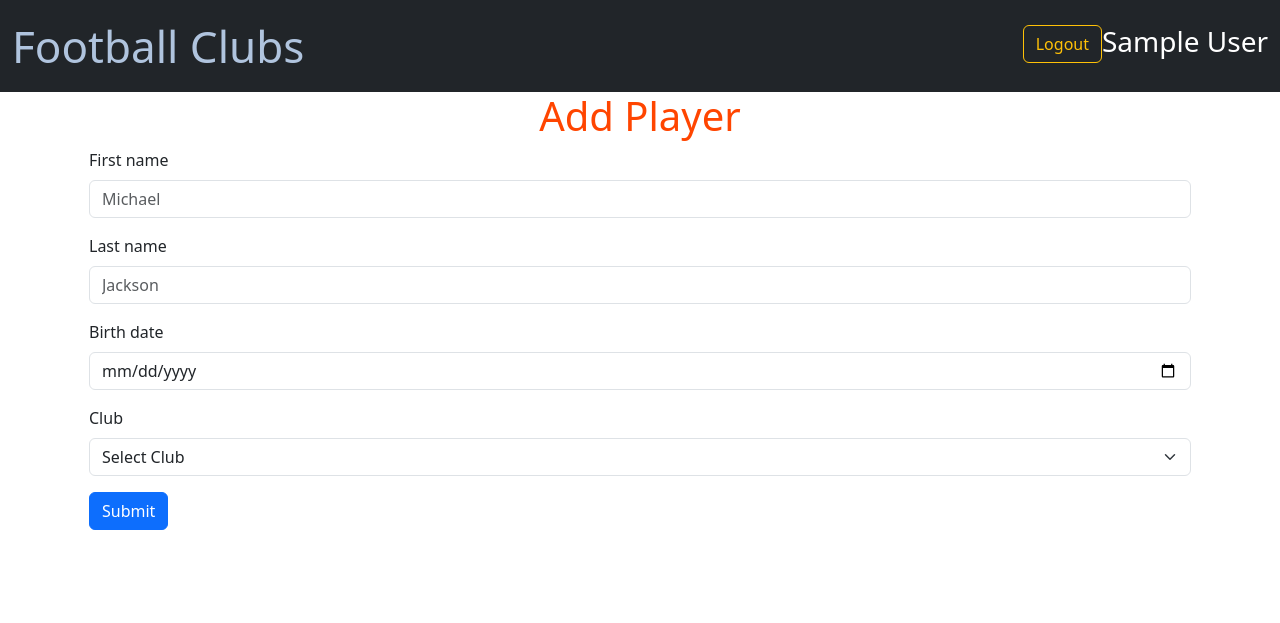
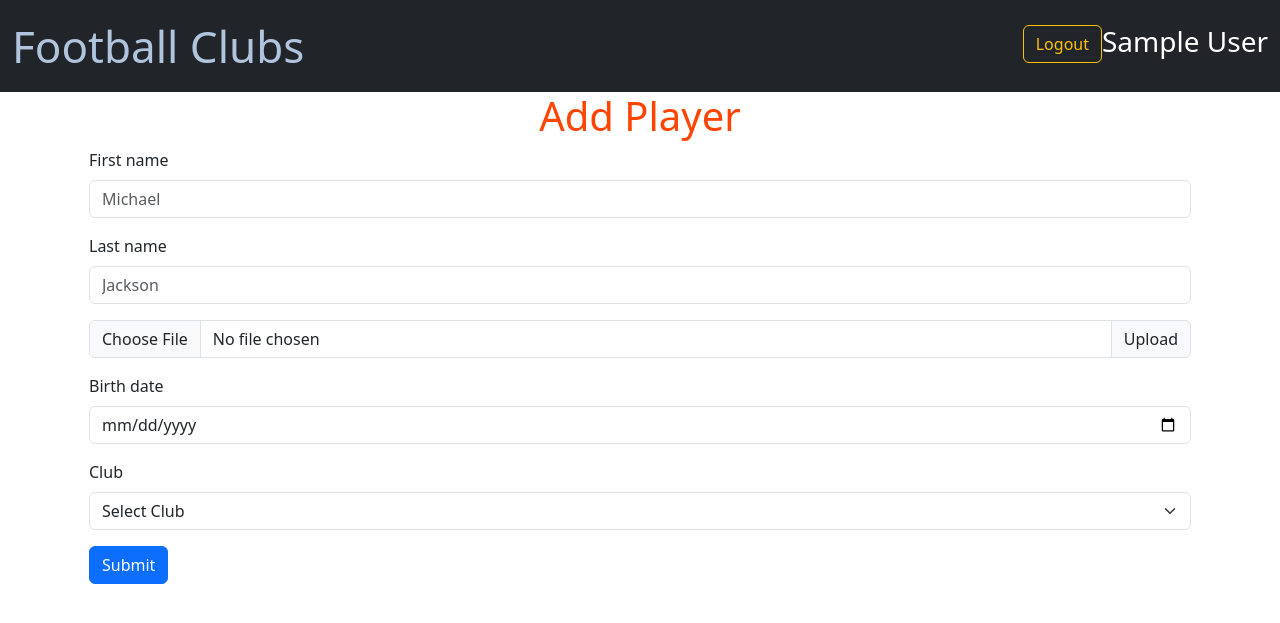
Before and after one commit to OleksiiSterlikov/fc-clubs-django-mysql, a Django app: page /players/add in a window 1280 px wide. Shown: the top 623 px of the page. Run offline with Django 5.2, Linux system fonts and the light colour scheme; the visitor is signed in with stand-in values (Sample User, id 1); data that the repository does not hold is empty.

Commit message:
Add photo Player in view and template

```diff
--- a/players/views.py
+++ b/players/views.py
@@ -19,6 +19,7 @@ def add_player(request):
             player = Player()
             player.first_name = request.POST['first_name']
             player.last_name = request.POST['last_name']
+            player.photo = request.FILES['photo']
             player.birth_date = request.POST['birth_date']
             player.club = get_object_or_404(Club, id=request.POST['club_id'])
             player.user = request.user
--- a/templates/players/add-player.html
+++ b/templates/players/add-player.html
@@ -13,6 +13,11 @@
                 <div class="mb-3">
                     <label for="last_name" class="form-label">Last name</label>
                     <input type="text" class="form-control" name="last_name" id="last_name" placeholder="Jackson">
+                </div>
+                <div class="input-group mb-3">
+                    <input type="file" class="form-control" value="photo"
+                           name="photo" id="photo">
+                    <label class="input-group-text" for="photo">Upload</label>
                 </div>
                 <div class="mb-3">
                     <label for="birth_date" class="form-label">Birth date</label>
```
